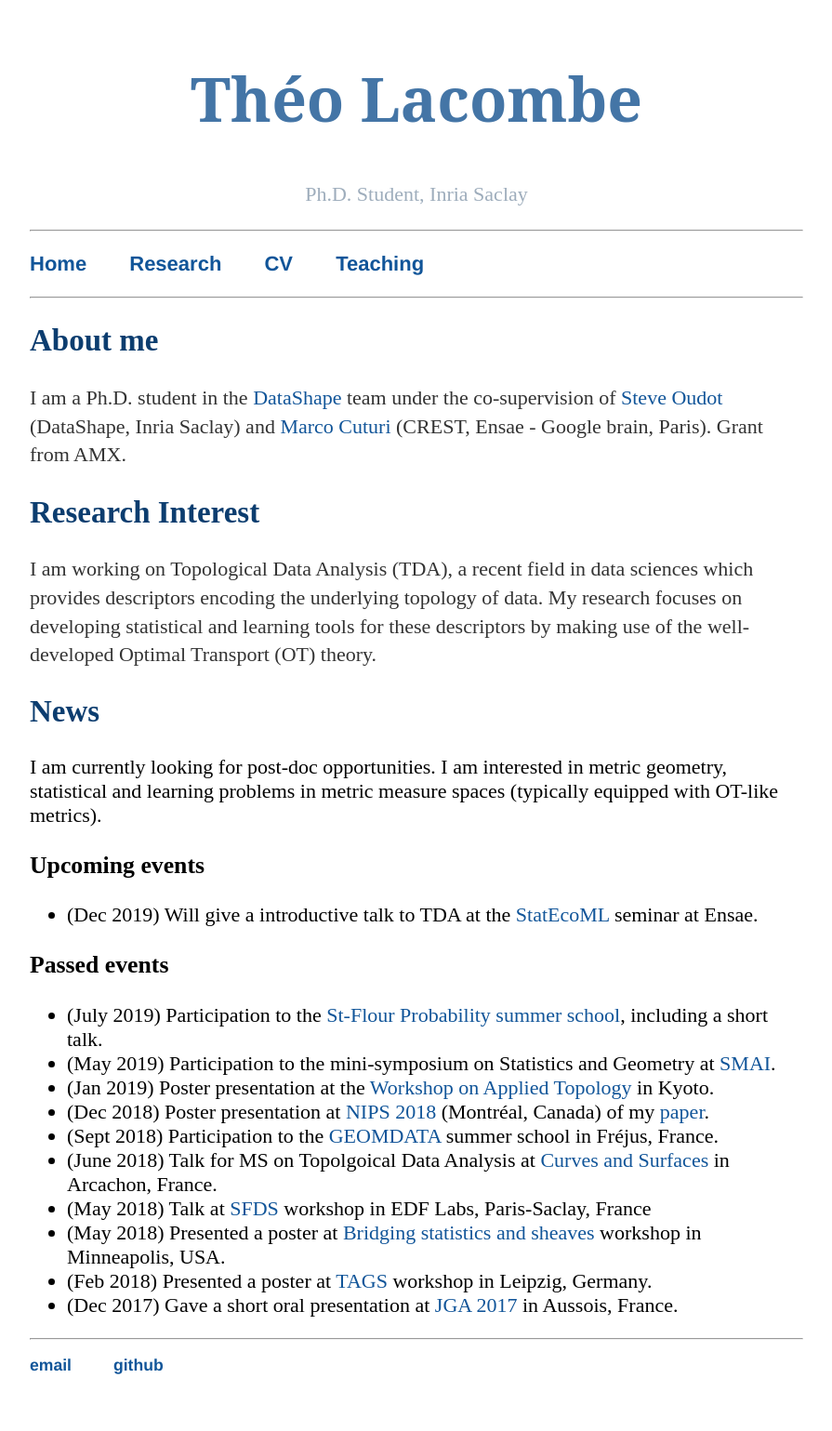
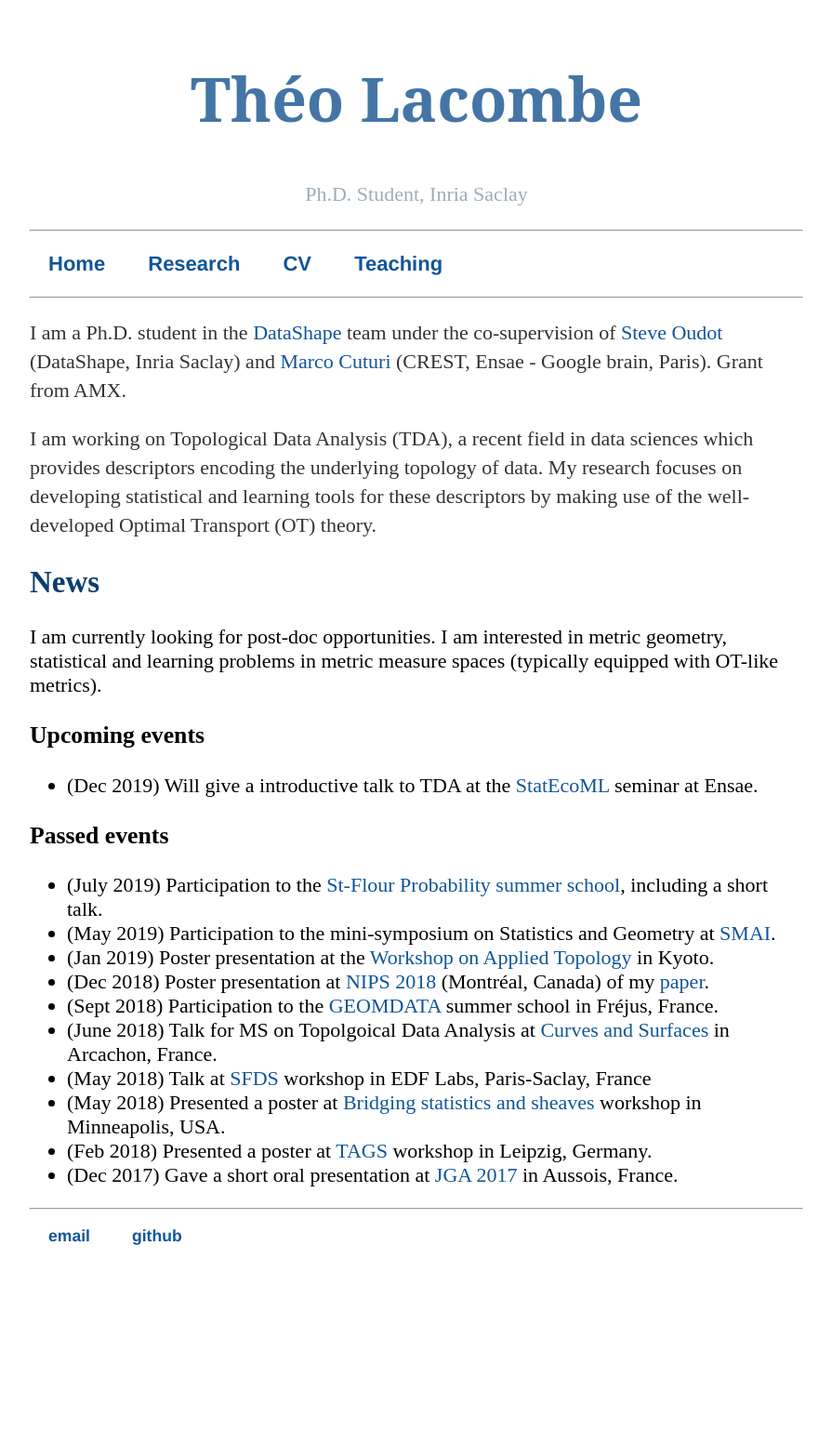
Before and after one commit to tlacombe/tlacombe.github.io, a Jekyll site: the page built from index.html, in a window 1280 px wide. Shown: the whole page at 93% size, without its empty margins (192-1087 px from the left). Built offline with Jekyll 4.4.1, drawn with Linux system fonts in a browser that asks for light colours; after the commit the page ends 1400 px from its top, so only the background shows below that.

Commit message:
layout improvements

```diff
--- a/css/main.css
+++ b/css/main.css
@@ -13,7 +13,8 @@ nav ul, footer ul {
 }
 nav ul li, footer ul li {
     display: inline;
-    margin-right: 40px; /* largeur inter section */
+    margin-left: 20px;
+    margin-right: 20px; /* largeur inter section */
 }
 
 a { /* Color of href */
--- a/curriculum/index.html
+++ b/curriculum/index.html
@@ -2,7 +2,7 @@
 layout: default
 title: CV Theo Lacombe
 ---
-<h1>Curriculum Vitae</h1>
+<h2>Curriculum Vitae</h2>
 <p>You can find my CV <a href="CV_Lacombe.pdf">here</a>.</p>
 
 <p>I am currently doing my PhD under the co-supervision of Steve Oudot and Marco Cuturi, started in Sept. 2017.</p>
--- a/index.html
+++ b/index.html
@@ -3,10 +3,8 @@ layout: default
 title: Théo Lacombe's webpage
 ---
 <div class="blurb">
-    <h2> About me</h2>
     <p>I am a Ph.D. student in the <a href="https://team.inria.fr/datashape/">DataShape</a> team under the co-supervision of <a href="http://geometrica.saclay.inria.fr/team/Steve.Oudot/">Steve Oudot</a> (DataShape, Inria Saclay) and <a href="http://marcocuturi.net">Marco Cuturi</a> (CREST, Ensae - Google brain, Paris). Grant from AMX.</p>
 
-    <h2>Research Interest</h2>
 	<p>
 		I am working on Topological Data Analysis (TDA), a recent field in data sciences which provides descriptors encoding the underlying topology of data. My research focuses on developing statistical and learning tools for these descriptors by making use of the well-developed Optimal Transport (OT) theory.
 	</p>
```
